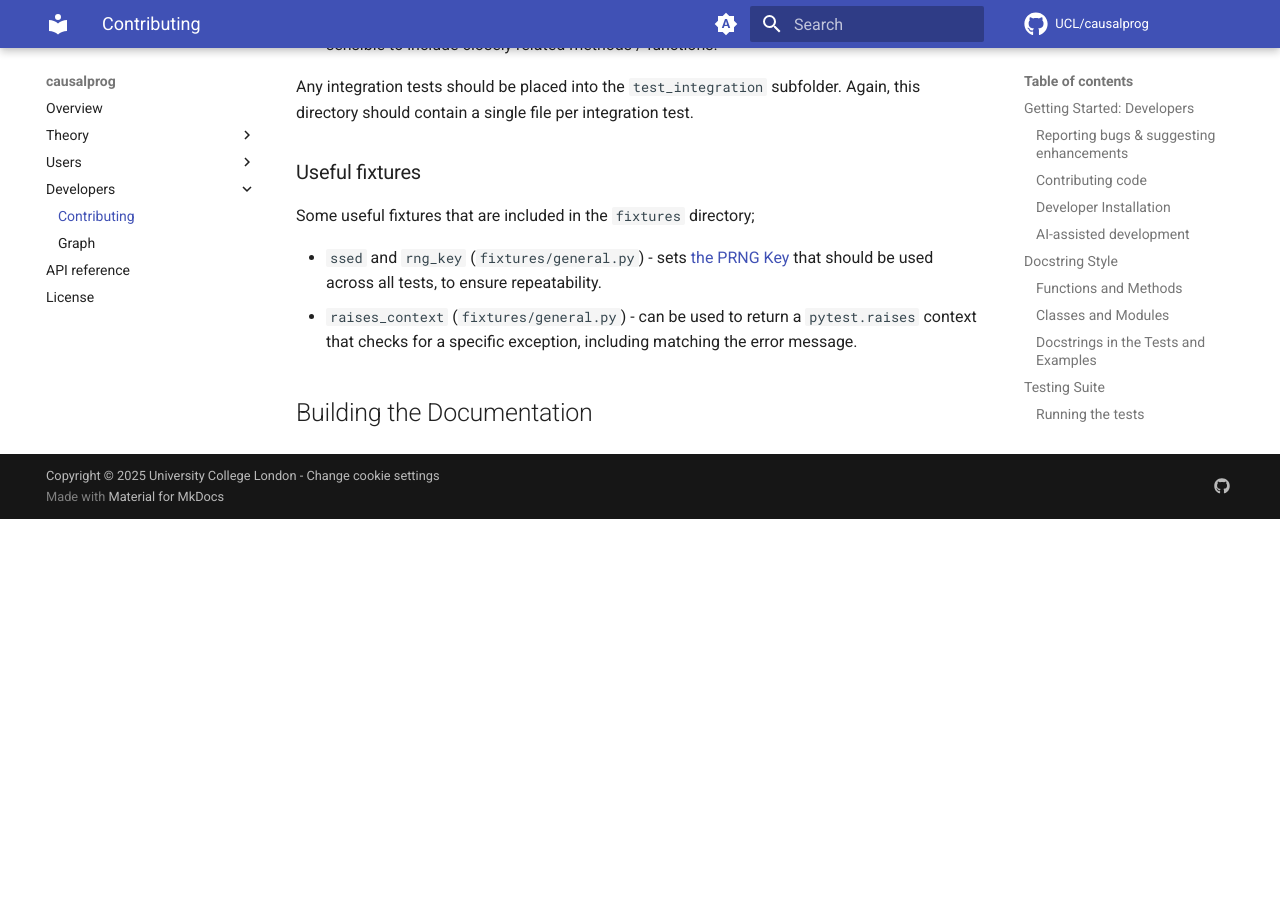
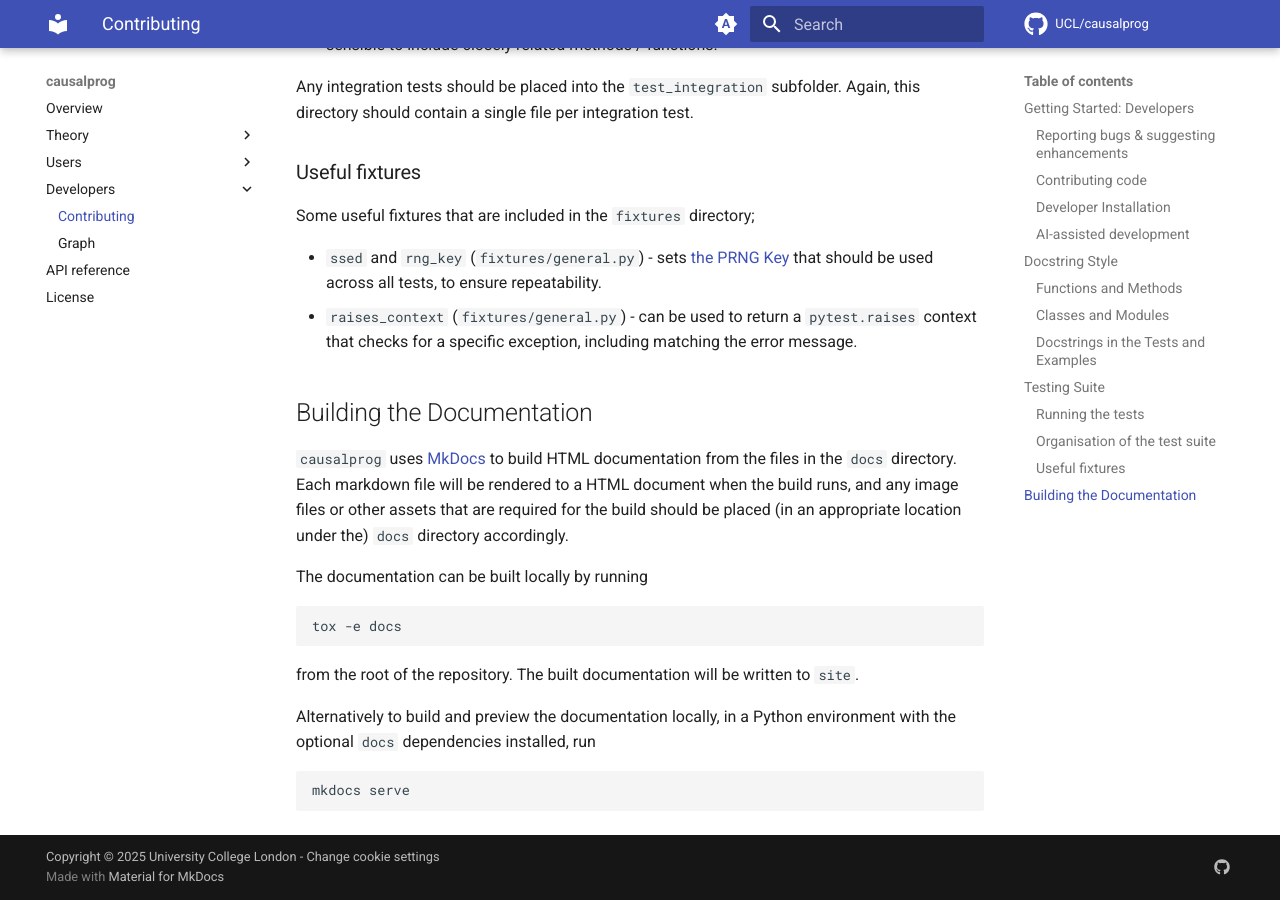
Before and after one commit to UCL/causalprog, an MkDocs documentation site: the page built from docs/developers/contributing.md, in a window 1280 px wide and 900 px high, scrolled down 3685 px. Built offline with MkDocs 1.6.1 and Material for MkDocs 9.7.7, drawn with Linux system fonts in a browser that asks for light colours; comment, search, counter and statistics services are not loaded; before the commit the page ends 4204 px from its top, so only the background shows below that.

Commit message:
Move dev information into contributing.md

````diff
--- a/docs/developers/contributing.md
+++ b/docs/developers/contributing.md
@@ -145,3 +145,22 @@
 - `raises_context` (`fixtures/general.py`) - can be used to return a `pytest.raises` context that checks for a specific exception, including matching the error message.
 
 ## Building the Documentation
+
+`causalprog` uses [MkDocs](https://www.mkdocs.org/) to build HTML documentation from the files in the `docs` directory.
+Each markdown file will be rendered to a HTML document when the build runs, and any image files or other assets that are required for the build should be placed (in an appropriate location under the) `docs` directory accordingly.
+
+The documentation can be built locally by running
+
+```sh
+tox -e docs
+```
+
+from the root of the repository.
+The built documentation will be written to `site`.
+
+Alternatively to build and preview the documentation locally, in a Python
+environment with the optional `docs` dependencies installed, run
+
+```sh
+mkdocs serve
+```
````
Also changed, not shown: docs/getting-started.md (+0 -18 lines).
